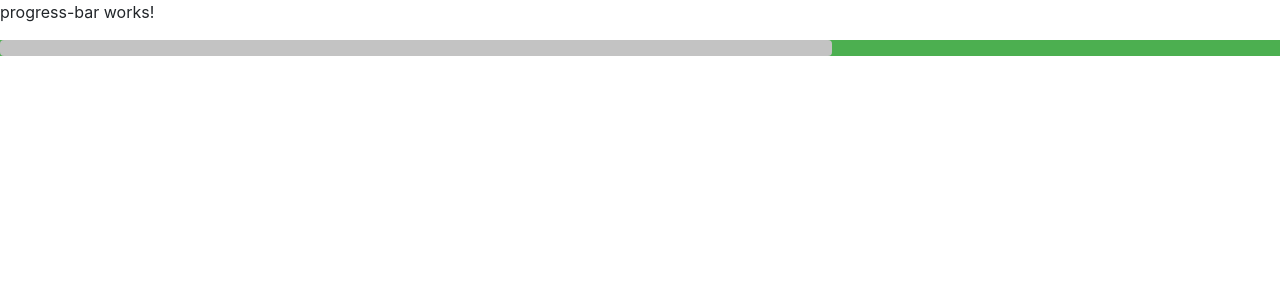
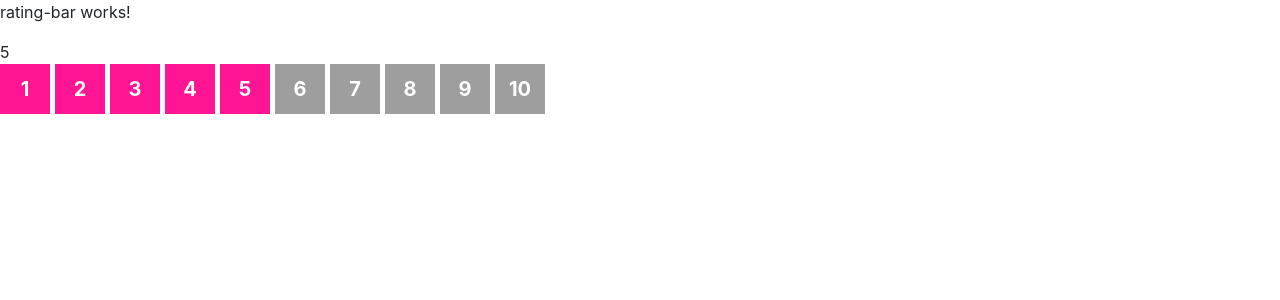
Before and after one commit to dudq/demo_angular, an Angular app: page / in a window 1280 px wide. Shown: the top 300 px of the page. Built offline with nearby package versions, Linux system fonts and the light colour scheme.

Commit message:
add rating-bar file

```diff
--- a/src/app/app.component.html
+++ b/src/app/app.component.html
@@ -3,4 +3,5 @@
 <!--<app-angular-calculator></app-angular-calculator>-->
 <!--<app-color-picker></app-color-picker>-->
 <!--<app-name-card cardName="Professional Dev" email="prodev@abc.xyz" phone="0123456789"></app-name-card>-->
-<app-progress-bar backgroundColor="#4CAF50" progressColor="#c3c3c3" width="65"></app-progress-bar>
+<!--<app-progress-bar backgroundColor="#4CAF50" progressColor="#c3c3c3" width="65"></app-progress-bar>-->
+<app-rating-bar (rateChange)="onRateChange($event)" [max]="10"></app-rating-bar>
--- a/src/app/app.module.ts
+++ b/src/app/app.module.ts
@@ -9,6 +9,7 @@ import {AngularCalculatorComponent} from './angular-calculator/angular-calculato
 import {ColorPickerComponent} from './color-picker/color-picker.component';
 import {NameCardComponent} from './name-card/name-card.component';
 import {ProgressBarComponent} from './progress-bar/progress-bar.component';
+import {RatingBarComponent} from './rating-bar/rating-bar.component';
 
 @NgModule({
   declarations: [
@@ -18,7 +19,8 @@ import {ProgressBarComponent} from './progress-bar/progress-bar.component';
     AngularCalculatorComponent,
     ColorPickerComponent,
     NameCardComponent,
-    ProgressBarComponent
+    ProgressBarComponent,
+    RatingBarComponent
   ],
   imports: [
     BrowserModule,
--- /dev/null
+++ b/src/app/rating-bar/IRatingUnit.ts
@@ -0,0 +1,4 @@
+interface IRatingUnit {
+  value: number;
+  active: boolean;
+}
--- /dev/null
+++ b/src/app/rating-bar/rating-bar.component.css
@@ -0,0 +1,21 @@
+.rating-bar {
+  display: flex;
+}
+
+.rating-unit {
+  width: 50px;
+  height: 50px;
+  background: #9E9E9E;
+  margin-right: 5px;
+  color: #fff;
+  display: flex;
+  justify-content: center;
+  align-items: center;
+  font-size: 20px;
+  font-weight: 700;
+  cursor: pointer;
+}
+
+.active {
+  background: deeppink;
+}
--- /dev/null
+++ b/src/app/rating-bar/rating-bar.component.html
@@ -0,0 +1,13 @@
+<p>rating-bar works!</p>
+<div *ngIf="showRatingValue">
+  {{ratingValue}}
+</div>
+
+<div (mouseleave)="reset()" class="rating-bar">
+  <div (click)="select(i)"
+       (mouseenter)="enter(i)"
+       *ngFor="let item of ratingUnits; index as i"
+       [class.active]="item.active" class="rating-unit">
+    {{ item.value }}
+  </div>
+</div>
--- /dev/null
+++ b/src/app/rating-bar/rating-bar.component.ts
@@ -0,0 +1,57 @@
+import {Component, EventEmitter, Input, OnChanges, OnInit, Output, SimpleChanges} from '@angular/core';
+
+@Component({
+  selector: 'app-rating-bar',
+  templateUrl: './rating-bar.component.html',
+  styleUrls: ['./rating-bar.component.css']
+})
+export class RatingBarComponent implements OnInit, OnChanges {
+
+  @Input() max = 5;
+
+  @Input() ratingValue = 5;
+
+  @Input() showRatingValue = true;
+
+  ratingUnits: Array<IRatingUnit> = [];
+
+  @Output()
+  rateChange = new EventEmitter<number>();
+
+  constructor() {
+  }
+
+  ngOnInit() {
+    this.calculate(this.max, this.ratingValue);
+  }
+
+  ngOnChanges(changes: SimpleChanges): void {
+    if ('max' in changes) {
+      let max = changes.max.currentValue;
+      max = typeof max === 'undefined' ? 5 : max;
+      this.max = max;
+      this.calculate(max, this.ratingValue);
+    }
+  }
+
+  select(index) {
+    this.ratingValue = index + 1;
+    this.ratingUnits.forEach((item, idx) => item.active = idx < this.ratingValue);
+    this.rateChange.emit(this.ratingValue);
+  }
+
+  enter(index) {
+    this.ratingUnits.forEach((item, idx) => item.active = idx <= index);
+  }
+
+  reset() {
+    this.ratingUnits.forEach((item, idx) => item.active = idx < this.ratingValue);
+  }
+
+  private calculate(max: any, ratingValue: number) {
+    this.ratingUnits = Array.from({length: max}, (_, index) => ({
+      value: index + 1,
+      active: index < ratingValue
+    }));
+  }
+}
```
Also changed, not shown: 1 other file (tests, documents, lock files or other folders).
